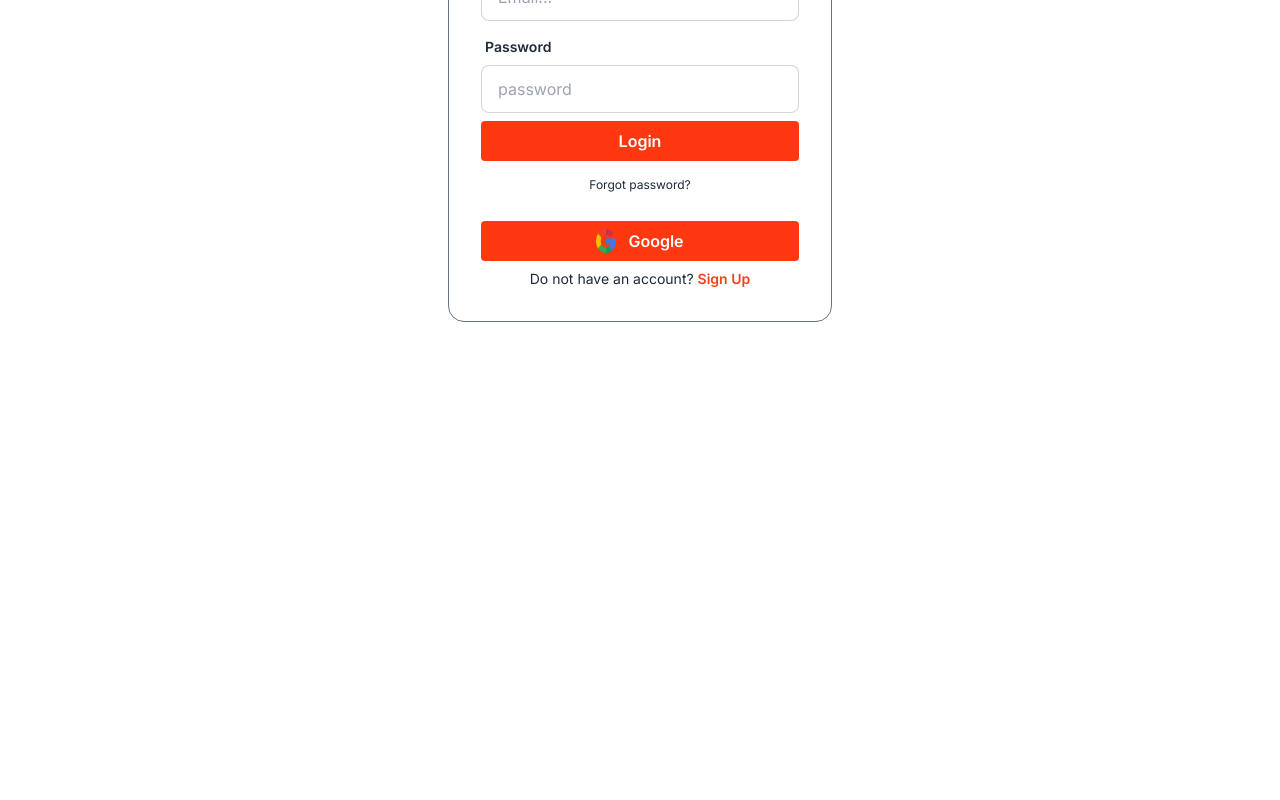
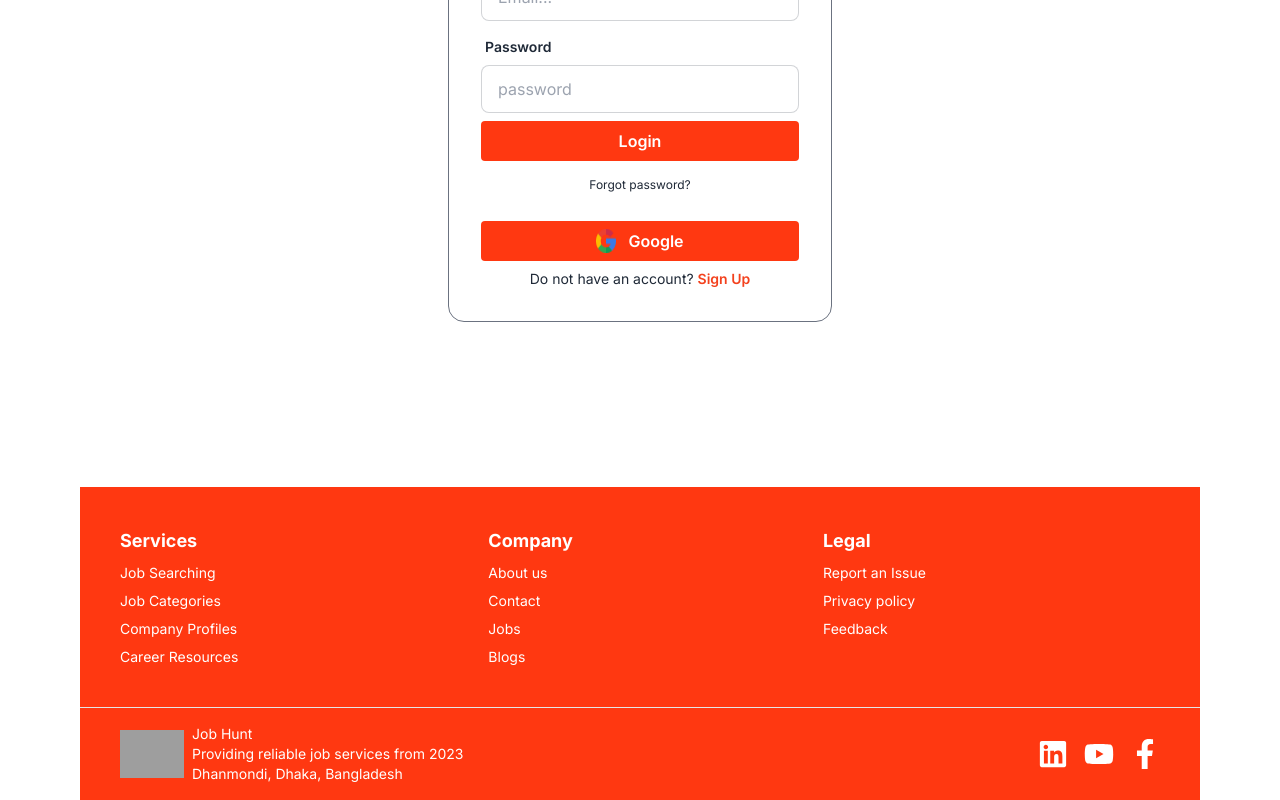
Before and after one commit to naymurabir/A-11_Job-Hunt-React-Client-Side, a React (Vite) app: page /login in a window 1280 px wide. Shown: the part 377-1177 px from the top of the page. Before the commit the page ends 864 px from the top, so only its background shows below. Built offline with nearby package versions, Linux system fonts and the light colour scheme; no server answers; grey boxes are pictures that could not be loaded.

Commit message:
Job details page has be completed with job banner, title, description, salary etc with a apply button

```diff
--- a/src/Layout/Root/Root.jsx
+++ b/src/Layout/Root/Root.jsx
@@ -1,11 +1,13 @@
 import { Outlet } from "react-router-dom";
 import Navbar from "../../Pages/Shared/Navbar/Navbar";
+import Footer from "../../Pages/Shared/Footer/Footer";
 
 const Root = () => {
     return (
         <div className="max-w-screen-xl mx-auto px-2 md:px-12 lg:px-20 font-inter">
             <Navbar></Navbar>
             <Outlet></Outlet>
+            <Footer></Footer>
         </div>
     );
 };
--- a/src/Pages/AddJobs/AddJobs.jsx
+++ b/src/Pages/AddJobs/AddJobs.jsx
@@ -55,7 +55,7 @@ const AddJobs = () => {
             <div>
                 <div className="my-5 text-center ">
                     <h2 className="text-2xl mb-3 text-[#ee4624] font-bold">Add A New Job</h2>
-                    <hr />
+                    <hr className="w-[50%] mx-auto" />
                 </div>
                 <div className="md:w-3/4 lg:w-2/4 mx-auto text-center bg-[#ee4624] text-black px-5 py-4 my-10 rounded">
 
--- /dev/null
+++ b/src/Pages/Details/ApplyModal.jsx
@@ -0,0 +1,48 @@
+
+const ApplyModal = () => {
+
+    return (
+        <div>
+            <input type="checkbox" id="my_modal_6" className="modal-toggle" />
+            <div className="modal">
+                <div className="modal-box md:w-[400px]">
+                    <h2 className="text-[#FF3811] text-center font-bold  text-lg mb-3">Apply a Job</h2>
+
+                    <div className="text-center space-y-3">
+                        <div>
+                            <label className="label">
+                                <span className="label-text font-semibold text-[#FF3811] px-3">Name </span>
+                            </label>
+                            <input type="text" placeholder="Name..." className="input input-bordered input-warning w-full max-w-xs bg-transparent focus:outline-0 text-sm" />
+                        </div>
+
+                        <div>
+                            <label className="label">
+                                <span className="label-text font-semibold text-[#FF3811] px-3">Email </span>
+                            </label>
+                            <input type="text" placeholder="Email..." className="input input-bordered input-warning w-full max-w-xs bg-transparent focus:outline-0 text-sm" />
+                        </div>
+
+                        <div>
+                            <label className="label">
+                                <span className="label-text font-semibold text-[#FF3811] px-3">Resume</span>
+                            </label>
+                            <input type="text" placeholder="Resume..." className="input input-bordered input-warning w-full max-w-xs bg-transparent focus:outline-0 text-sm" />
+                        </div>
+                    </div>
+
+                    <div className="flex justify-center items-center gap-4">
+                        <div>
+                            <button className='text-white bg-[#FF3811] px-2 py-1 rounded mt-2'>Submit </button>
+                        </div>
+                        <div className="modal-action text-white bg-[#FF3811] px-2 py-1 rounded mt-2">
+                            <label htmlFor="my_modal_6" className=''>Close!</label>
+                        </div>
+                    </div>
+                </div>
+            </div>
+        </div>
+    );
+};
+
+export default ApplyModal;
--- a/src/Pages/Details/Details.jsx
+++ b/src/Pages/Details/Details.jsx
@@ -1,16 +1,20 @@
 
 import { useParams } from "react-router-dom";
 import useInterceptors from "../../Hooks/useInterceptors";
-import { useEffect, useState } from "react";
+import { useContext, useEffect, useState } from "react";
+import { AuthContext } from "../Providers/AuthProviders";
+import ApplyModal from "./ApplyModal";
 
 const Details = () => {
+
+    const [applyJob, setApplyJob] = useState([])
+
+    const { user } = useContext(AuthContext)
 
     const { id } = useParams()
     const [details, setDetails] = useState([])
 
     const jobDetails = useInterceptors()
-
-    console.log(details);
 
     useEffect(() => {
         const getDetails = async () => {
@@ -20,11 +24,42 @@ const Details = () => {
         getDetails()
     }, [jobDetails, id])
 
-
+    console.log(details);
+    const { image, job_title, description, salary, applicants_number
+    } = details
 
     return (
         <div>
-            <h2>Details Page</h2>
+            <div>
+                <div className="flex flex-col lg:flex-row gap-5 md:gap-10 my-5 lg:my-10">
+                    <div className="lg:w-[60%]">
+                        <img className="w-full h-[200px] md:h-[350px] lg:h-[400px] rounded " src={image} alt="" />
+                    </div>
+                    <div className="lg:w-[40%]">
+
+                        <div className="flex flex-col justify-center items-center mb-5">
+                            <div>
+                                <img className="w-20 h-20 rounded-full" src={user?.photoURL} alt="" />
+                            </div>
+                            <div className="text-center">
+                                <h2 className="text-xl font-semibold ">{user?.displayName}</h2>
+                                <h3 className="text-sm  ">{user?.email}</h3>
+                            </div>
+                        </div>
+
+                        <h2 className="className='text-2xl md:text-3xl lg:text-4xl font-bold text-[#FF3811]">{job_title}</h2>
+                        <hr className="my-3" />
+                        <p className="className='text-sm text-gray-900 mt-3 text-justify font-semibold'"> {description} </p>
+                        <h3 className='text-xl font-semibold flex items-center mt-2'> Salary: <span className="text-lg ml-1"> ${salary}</span>  </h3>
+                        <h3 className="text-xl font-semibold"> No. Of Applicants: <span className="text-lg">{applicants_number}</span> </h3>
+
+                        <div>
+                            <button onClick={() => setApplyJob(details)} className='text-white bg-[#FF3811] px-2 py-1 w-full rounded mt-2'> <label htmlFor="my_modal_6" className="font-semibold">Apply Now</label></button>
+                        </div>
+                    </div>
+                </div>
+            </div>
+            {applyJob && <ApplyModal></ApplyModal>}
         </div>
     );
 };
--- /dev/null
+++ b/src/Pages/Shared/Footer/Footer.jsx
@@ -0,0 +1,48 @@
+import { FaFacebookF, FaYoutube, FaLinkedin } from 'react-icons/fa';
+import { Link } from 'react-router-dom';
+
+
+const Footer = () => {
+    return (
+        <div>
+            <footer className="footer p-10 bg-[#FF3811]  text-white">
+                <nav>
+                    <header className="text-white text-lg font-bold">Services</header>
+                    <a className="link link-hover">Job Searching</a>
+                    <a className="link link-hover">Job Categories</a>
+                    <a className="link link-hover">Company Profiles</a>
+                    <a className="link link-hover">Career Resources</a>
+                </nav>
+                <nav>
+                    <header className="text-white text-lg font-bold">Company</header>
+                    <a className="link link-hover">About us</a>
+                    <a className="link link-hover">Contact</a>
+                    <a className="link link-hover">Jobs</a>
+                    <a className="link link-hover">Blogs</a>
+                </nav>
+                <nav>
+                    <header className="text-white text-lg font-bold">Legal</header>
+                    <a className="link link-hover">Report an Issue</a>
+                    <a className="link link-hover">Privacy policy</a>
+                    <a className="link link-hover">Feedback</a>
+                </nav>
+            </footer>
+            <footer className="footer px-10 py-4 border-t bg-[#FF3811] text-white border-base-300">
+                <aside className="items-center grid-flow-col">
+                    <img className="w-16" src="https://i.ibb.co/d6SQQ94/jobLogo.png" alt="" />
+                    <p>Job Hunt<br />Providing reliable job services from 2023 <br /> Dhanmondi, Dhaka, Bangladesh</p>
+
+                </aside>
+                <nav className="md:place-self-center md:justify-self-end">
+                    <div className="grid grid-flow-col gap-4">
+                        <Link> <FaLinkedin className='text-3xl'></FaLinkedin> </Link>
+                        <Link><FaYoutube className='text-3xl'></FaYoutube></Link>
+                        <Link><FaFacebookF className='text-3xl'></FaFacebookF></Link>
+                    </div>
+                </nav>
+            </footer>
+        </div>
+    );
+};
+
+export default Footer;
```
